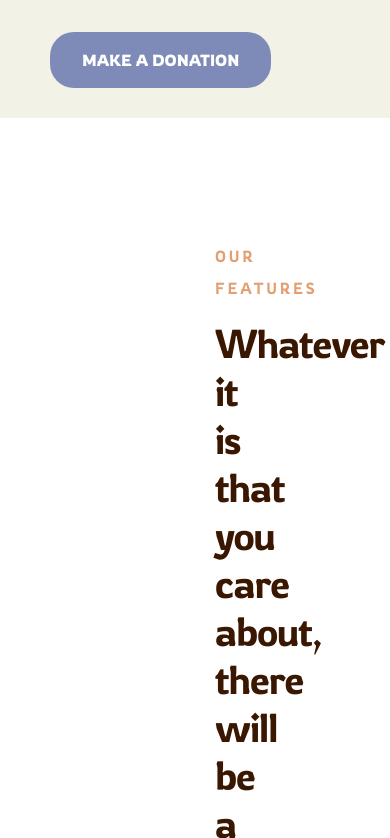
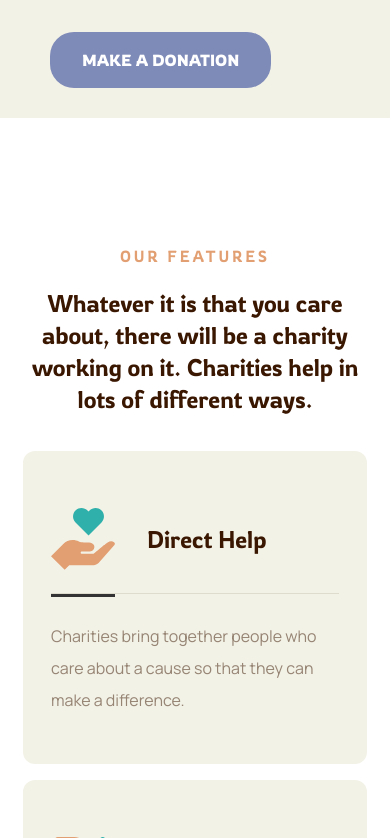
Before and after one commit to JamesGlik/CHARITY, a Next.js app in the folder my-app/: page / in a window 390 px wide. Shown: the part 726-1564 px from the top of the page. Built offline with nearby package versions, Linux system fonts and the light colour scheme.

Commit message:
added responsive to the section

```diff
--- a/my-app/components/molecules/FeaturesCard/FeaturesCard.tsx
+++ b/my-app/components/molecules/FeaturesCard/FeaturesCard.tsx
@@ -4,7 +4,7 @@ import Image from "next/image";
 
 const FeaturesCard = ({ iconSvg, cardHeader, cardText, width, height}: FeaturesProps) => {
   return (
-    <div className="pt-[57px] pb-[48px] px-[52px] bg-[#F3F2E7] rounded-[12px] flex flex-col gap-y-[23px]">
+    <div className="pt-[57px] pb-[48px] px-[52px] bg-[#F3F2E7] rounded-[12px] flex flex-col gap-y-[23px] md:px-[28px]">
       <div className="flex items-center gap-x-[32px]">
         <Image src={iconSvg} width={width} height={height} alt="Features Card Icon" />
         <p className="text-[#3A1700] font-rowdies text-[24px] font-light leading-[32px]">
--- a/my-app/components/organisms/FeaturesSection/FeaturesSection.tsx
+++ b/my-app/components/organisms/FeaturesSection/FeaturesSection.tsx
@@ -5,21 +5,21 @@ import React from "react";
 
 const FeaturesSection = () => {
   return (
-    <div className="pt-[122px] px-[215px] flex flex-col justify-center">
-      <p className="mb-[15px] text-center text-[#E29F72] font-rowdies font-light leading-[32px] uppercase tracking-[3px]">
+    <div className="pt-[122px] px-[215px] flex flex-col justify-center lg:px-[23px]">
+      <p className="pb-[15px] text-center text-[#E29F72] font-rowdies font-light leading-[32px] uppercase tracking-[3px]">
         our features
       </p>
-      <p className="text-center text-[#3A1700] font-rowdies text-[40px] font-light leading-[48px] tracking-[-1px]">
-        Whatever it is that you care about, there will <br /> be a charity
+      <p className="text-center text-[#3A1700] font-rowdies text-[40px] font-light leading-[48px] tracking-[-1px] md:text-[24px] md:tracking-[0px] md:leading-[32px]">
+        Whatever it is that you care  about, there will <br className="md:hidden"/> be a charity
         working on it. Charities help in <br />
         lots of different ways.
       </p>
 
-      <div className="grid grid-cols-2 gap-x-[30px] gap-y-[30px] mb-[30px] mt-[66px] justify-center relative">
-        <div className="absolute bottom-[140px] -left-[40px] z-[-2]">
+      <div className="grid grid-cols-2 gap-x-[30px] gap-y-[30px] pb-[30px] pt-[66px] justify-center relative flex-wrap md:grid-cols-1 md:gap-y-[16px] md:pt-[36px]">
+        <div className="absolute bottom-[140px] -left-[40px] z-[-2] md:hidden">
           <FeaturesLine />
         </div>
-        <div className="absolute z-[-1] top-[70px] -left-[35px]">
+        <div className="absolute z-[-1] top-[70px] -left-[35px] md:hidden">
           <FeaturesOval/>
         </div>
         <FeaturesCard
--- a/my-app/pages/index.tsx
+++ b/my-app/pages/index.tsx
@@ -17,7 +17,7 @@ import StoriesSection from '@/components/organisms/StoriesSection/StoriesSection
 
 const index = () => {
   return (
-    <div className="m-auto w-full">
+    <div className="m-auto max-w-[1440px]">
       <Header />
       <FeaturesSection />
       <Example />
```
